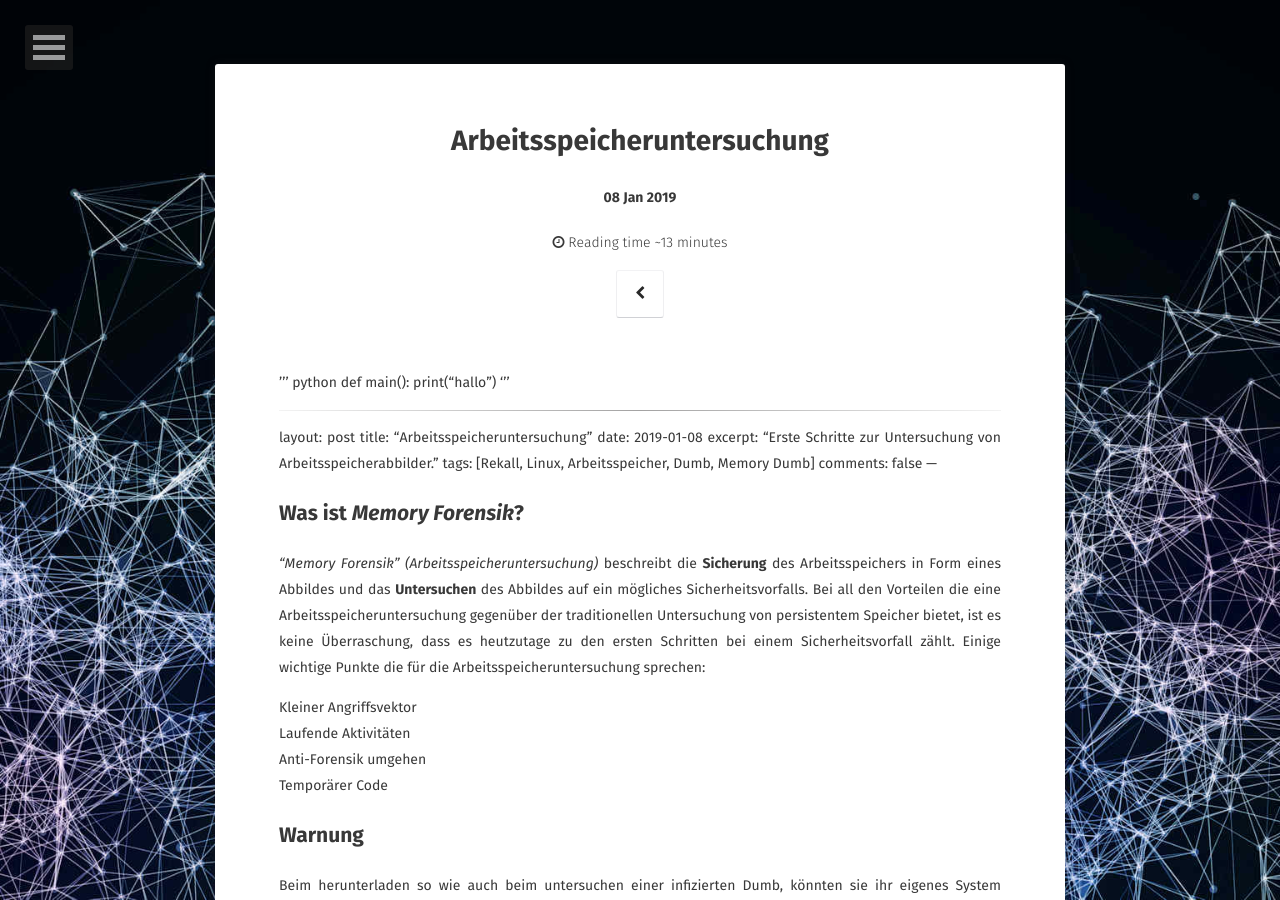
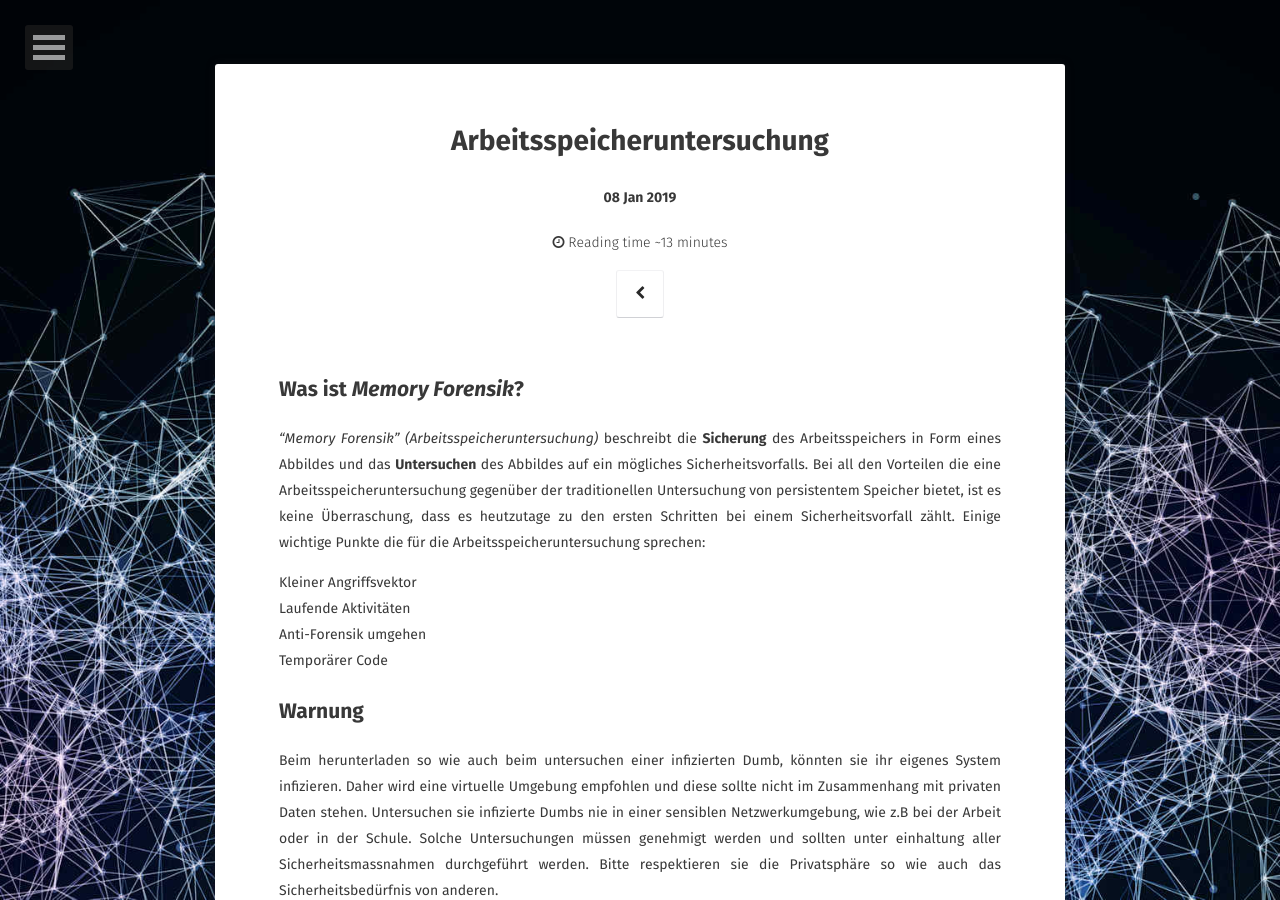
Before and after one commit to lauliger/IT-Sicherheit, a Jekyll site: the page built from _posts/2019-01-08-Arbeitsspeicheruntersuchung.md, in a window 1280 px wide and 900 px high. Built offline with Jekyll 4.4.1, drawn with Linux system fonts in a browser that asks for light colours; some web fonts are replaced; our own code applies the rules of GitHub Pages for plain Markdown files; comment, search, counter and statistics services are not loaded; some of the changed text lies outside the part shown.

Commit message:
Update 2019-01-08-Arbeitsspeicheruntersuchung.md

```diff
--- a/_posts/2019-01-08-Arbeitsspeicheruntersuchung.md
+++ b/_posts/2019-01-08-Arbeitsspeicheruntersuchung.md
@@ -1,11 +1,3 @@
-
-
-
-''' python
-def main():
-    print("hallo")
-'''
-
 ---
 layout: post
 title: "Arbeitsspeicheruntersuchung"
```
